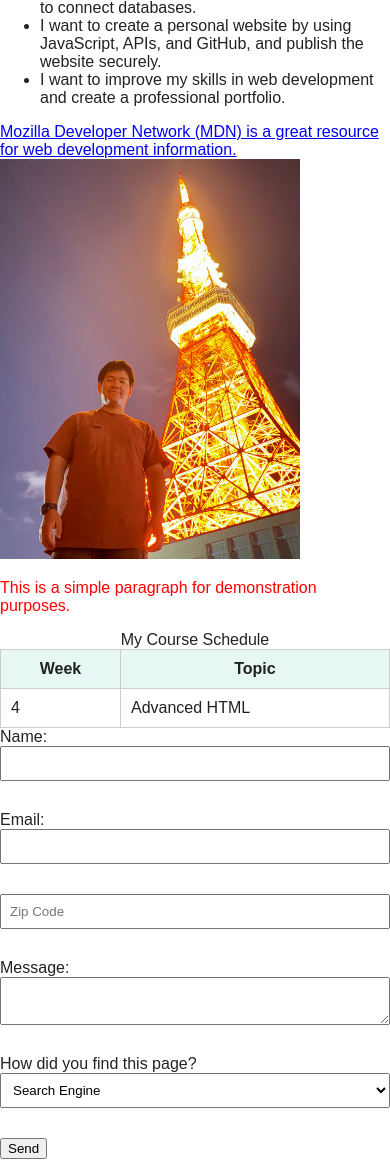
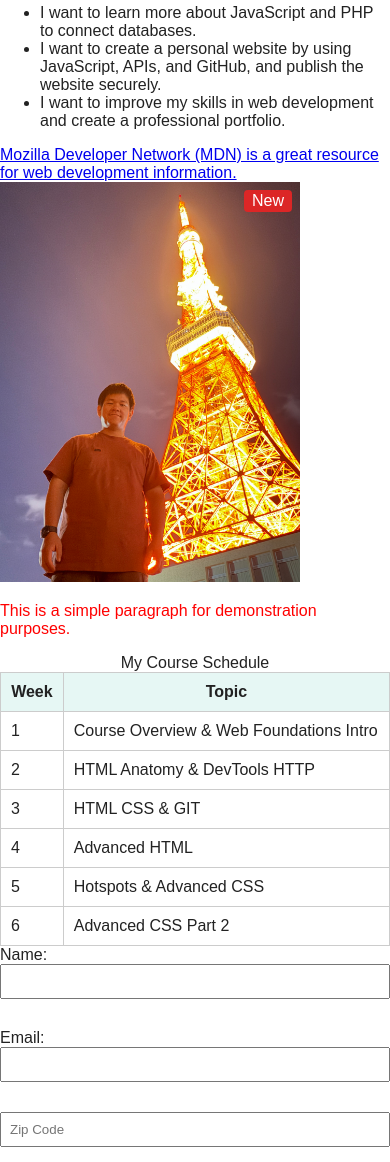
Before and after one commit to jwong545/web-dev-labs, a plain HTML site: page index.html in a window 390 px wide. Shown: the part 482-1644 px from the top of the page. Drawn offline with Linux system fonts and the light colour scheme.

Commit message:
Add positioning, media queries, and responsive testing. And cleaned up any leftover comments or unused rules.

```diff
--- a/index.html
+++ b/index.html
@@ -1,8 +1,8 @@
 <!DOCTYPE html>
-<!-- September 18, 2026 - Jimmy Wong - Lab 05-->
+<!-- September 25, 2026 - Jimmy Wong - Lab 06-->
 <html lang="en">
     <head>
-        <meta charset="UTF-8">
+        <meta charset="UTF-8" name="viewport" content="width=device-width, initial-scale=1.0">
         <title>Jimmy Wong's First Web Page</title>
         <link rel="stylesheet" href="styles.css" >
     </head>
@@ -28,8 +28,14 @@
                 <li>I want to create a personal website by using JavaScript, APIs, and GitHub, and publish the website securely.</li>
                 <li>I want to improve my skills in web development and create a professional portfolio.</li>
             </ul>
+
             <a href="https://developer.mozilla.org/en-US/">Mozilla Developer Network (MDN) is a great resource for web development information.</a>
-            <img src="IMG_3020.JPEG" alt="Jimmy at Tokyo Tower in April 2026" width="300">
+
+            <div class="image-wrap">
+                <img src="IMG_3020.JPEG" alt="Jimmy at Tokyo Tower in April 2026" width="300">
+                <span class="badge">New</span>
+            </div>
+
             <p>This is a simple paragraph for demonstration purposes.</p>
 
             <table>
@@ -42,8 +48,28 @@
                 </thead>
                 <tbody>
                     <tr>
+                        <td>1</td>
+                        <td>Course Overview & Web Foundations Intro</td>
+                    </tr>
+                    <tr>
+                        <td>2</td>
+                        <td>HTML Anatomy & DevTools HTTP</td>
+                    </tr>
+                    <tr>
+                        <td>3</td>
+                        <td>HTML CSS & GIT</td>
+                    </tr>
+                    <tr>
                         <td>4</td>
                         <td>Advanced HTML</td>
+                    </tr>
+                    <tr>
+                        <td>5</td>
+                        <td>Hotspots & Advanced CSS</td>
+                    </tr>
+                    <tr>
+                        <td>6</td>
+                        <td>Advanced CSS Part 2</td>
                     </tr>
                 </tbody>
             </table>
--- a/styles.css
+++ b/styles.css
@@ -1,4 +1,21 @@
-/* September 18, 2026 - Jimmy Wong - Lab 05 */
+/* September 25, 2026 - Jimmy Wong - Lab 06 */
+
+/* Designed for Mobile friendly */
+@media (max-width: 600px) {
+    #main-nav {
+        flex-direction: column;
+    }
+
+    h1 {
+        font-size: 1.5em;
+    }
+}
+
+/* Designed for Tablet friendly */
+@media (max-width: 900px) {
+
+}
+
 body {
     font-family: Arial, sans-serif;
     color: #222;
@@ -6,9 +23,7 @@ body {
     margin: 40px auto;
 }
 
-/* h1 {
-    color: #0f9488;
-} */
+/* Designed for Desktop & General Coding */
 
 p {
     color: red;
@@ -23,6 +38,9 @@ header {
     background-color: #0f9488;
     color: white;
     margin-bottom: 16px;
+    position: sticky;
+    top: 0;
+    z-index: 10;
 }
 
 #main-nav {
@@ -36,6 +54,7 @@ header {
     color: white;
     text-decoration: none;
     padding: 12px;
+    transition: background-color 0.2s ease;
 }
 
 #main-nav a:hover {
@@ -63,3 +82,19 @@ input, textarea, select {
     padding: 8px;
     margin-bottom: 12px;
 }
+
+.image-wrap {
+    position: relative;
+    display: inline-block;
+}
+
+.badge {
+    position: absolute;
+    top: 8px;
+    right: 8px;
+    background-color: #dc2626;
+    color: white;
+    padding: 2px 8px;
+    border-radius: 4px;
+    z-index: 5;
+}
```
